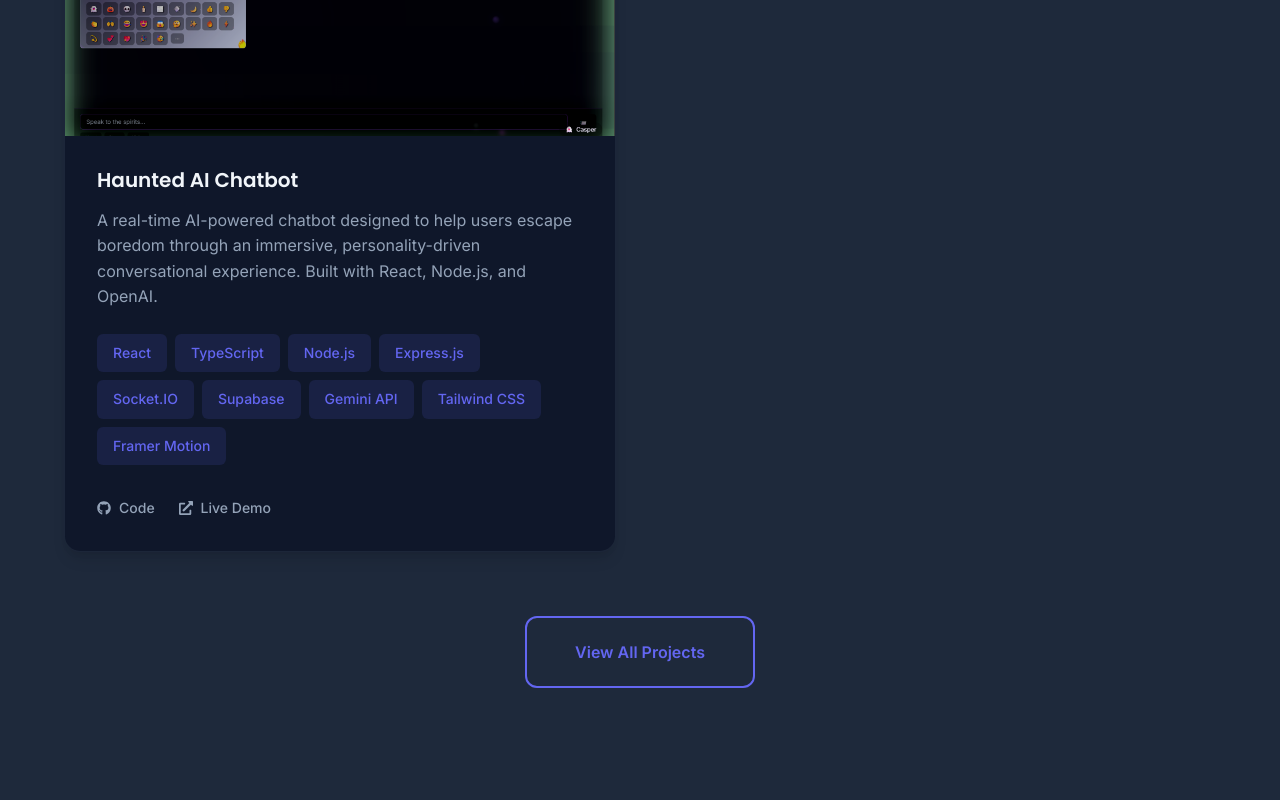
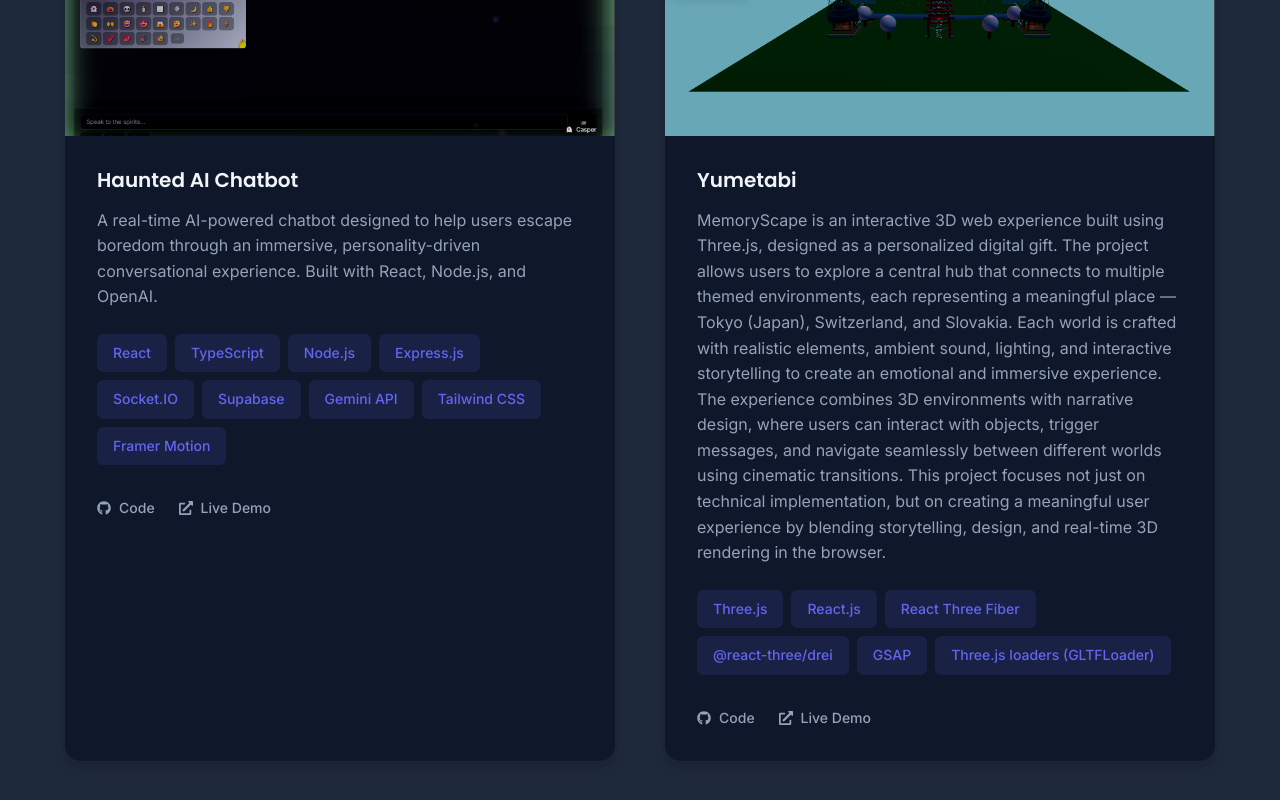
Before and after one commit to Chandu-Collab/Portfolio, a React (Create React App) app in the folder client/: page / in a window 1280 px wide. Shown: the part 3640-4440 px from the top of the page. Built offline with nearby package versions, Linux system fonts and the light colour scheme.

Commit message:
added new work to portfolio

```diff
--- a/client/src/components/FeaturedProjects/FeaturedProjects.tsx
+++ b/client/src/components/FeaturedProjects/FeaturedProjects.tsx
@@ -274,6 +274,23 @@
     liveUrl: "https://haunted-ai.netlify.app/",
     githubUrl: "https://github.com/Chandu-Collab/haunted-ai",
     featured: true
+  },
+  {
+    id: 8,
+    title: "Yumetabi",
+    description: "MemoryScape is an interactive 3D web experience built using Three.js, designed as a personalized digital gift.\n\nThe project allows users to explore a central hub that connects to multiple themed environments, each representing a meaningful place — Tokyo (Japan), Switzerland, and Slovakia. Each world is crafted with realistic elements, ambient sound, lighting, and interactive storytelling to create an emotional and immersive experience.\n\nThe experience combines 3D environments with narrative design, where users can interact with objects, trigger messages, and navigate seamlessly between different worlds using cinematic transitions.\n\nThis project focuses not just on technical implementation, but on creating a meaningful user experience by blending storytelling, design, and real-time 3D rendering in the browser.",
+    technologies: [
+      "Three.js",
+      "React.js",
+      "React Three Fiber",
+      "@react-three/drei",
+      "GSAP",
+      "Three.js loaders (GLTFLoader)"
+    ],
+    image: require('../../assets/yumetabi.png'), // Ensure correct image path
+    liveUrl: "https://yume-tabi.netlify.app",
+    githubUrl: "https://github.com/Chandu-Collab/yumetabi",
+    featured: true
   }
 ];
 
--- a/client/src/pages/Projects/Projects.tsx
+++ b/client/src/pages/Projects/Projects.tsx
@@ -300,6 +300,23 @@
     image: require('../../assets/haunted-ai.png'), // Haunted AI Chatbot thumbnail
     liveUrl: "https://haunted-ai.netlify.app/",
     githubUrl: "https://github.com/Chandu-Collab/haunted-ai"
+  },
+  {
+    id: 9,
+    title: "Yumetabi",
+    description: "MemoryScape is an interactive 3D web experience built using Three.js, designed as a personalized digital gift.\n\nThe project allows users to explore a central hub that connects to multiple themed environments, each representing a meaningful place — Tokyo (Japan), Switzerland, and Slovakia. Each world is crafted with realistic elements, ambient sound, lighting, and interactive storytelling to create an emotional and immersive experience.\n\nThe experience combines 3D environments with narrative design, where users can interact with objects, trigger messages, and navigate seamlessly between different worlds using cinematic transitions.\n\nThis project focuses not just on technical implementation, but on creating a meaningful user experience by blending storytelling, design, and real-time 3D rendering in the browser.",
+    technologies: [
+      "Three.js",
+      "React.js",
+      "React Three Fiber",
+      "@react-three/drei",
+      "GSAP",
+      "Three.js loaders (GLTFLoader)"
+    ],
+    image: require('../../assets/yumetabi.png'), // Ensure correct image path
+    liveUrl: "https://yume-tabi.netlify.app",
+    githubUrl: "https://github.com/Chandu-Collab/yumetabi",
+    category: "3D Web Experience"
   }
 ];
 
```
Also changed, not shown: client/src/assets/yumetabi.png (added).
